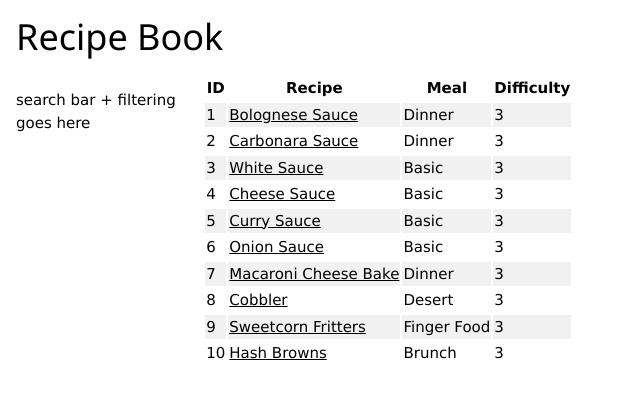
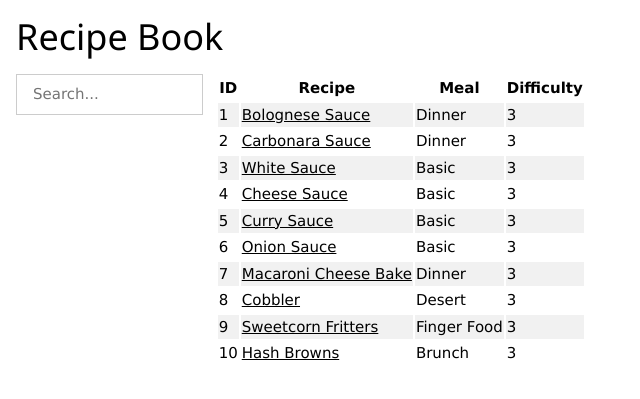
Before and after one commit to 20042Sarah/Recipe-Book, a Flask app: page / in a window 1280 px wide. Shown: the top 399 px of the page, without its empty margins (0-640 px from the left). Run offline with Flask 3, Linux system fonts and the light colour scheme; data comes from the database, SQL or seed files in the repository.

Commit message:
added a search bar

```diff
--- a/templates/base.html
+++ b/templates/base.html
@@ -9,7 +9,7 @@
 <style>
     .home-container {
     display: grid;
-    grid-template-columns: 15% 85%;
+    grid-template-columns: 15% 1% 79%;
     }
 </style>
 <body>
--- a/templates/home.html
+++ b/templates/home.html
@@ -6,7 +6,12 @@
     <!-- Displays all recipes in a table -->
     <div class="home-container">
         <div>
-            <p>search bar + filtering goes here</p>
+            <!-- search bar and filtering -->
+            <input class="w3-input w3-border w3-padding" type="text" placeholder="Search..." id="search" onkeyup="myFunction()">
+        </div>
+        <div>
+            <!-- a little space -->
+            <P></P>
         </div>
         <div>
             <table class="w3-striped">
```
